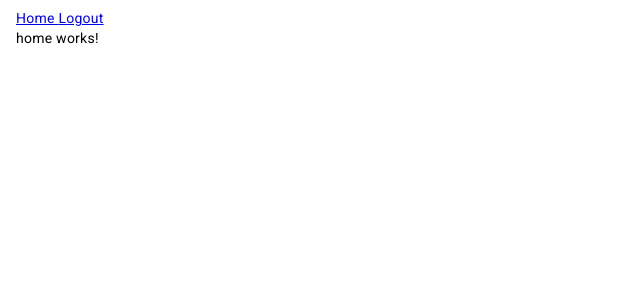
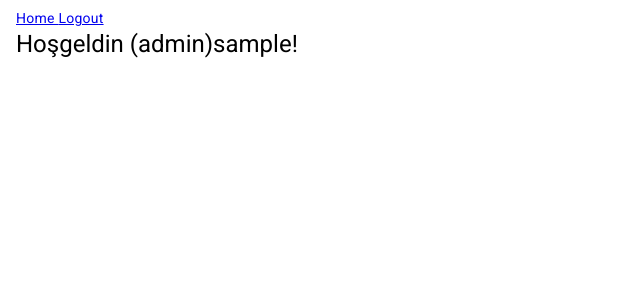
Before and after one commit to frdiersln/angularAuth, an Angular app: page / in a window 1280 px wide. Shown: the top 300 px of the page, without its empty margins (0-640 px from the left). Built offline with nearby package versions, Linux system fonts and the light colour scheme; sample sign-in values are in the browser's storage.

Commit message:
get logged in user's info in home page

```diff
--- a/src/app/home/home.component.html
+++ b/src/app/home/home.component.html
@@ -1 +1 @@
-<p>home works!</p>
+<h1>Hoşgeldin ({{role}}){{userName}}!</h1>
--- a/src/app/home/home.component.ts
+++ b/src/app/home/home.component.ts
@@ -6,5 +6,10 @@ import { Component } from '@angular/core';
   styleUrls: ['./home.component.scss']
 })
 export class HomeComponent {
-  name = localStorage.getItem('name');
+userName: any;
+role: any;
+  constructor(){
+    this.userName = sessionStorage.getItem('username');
+    this.role = sessionStorage.getItem('role');
+  }
 }
```
